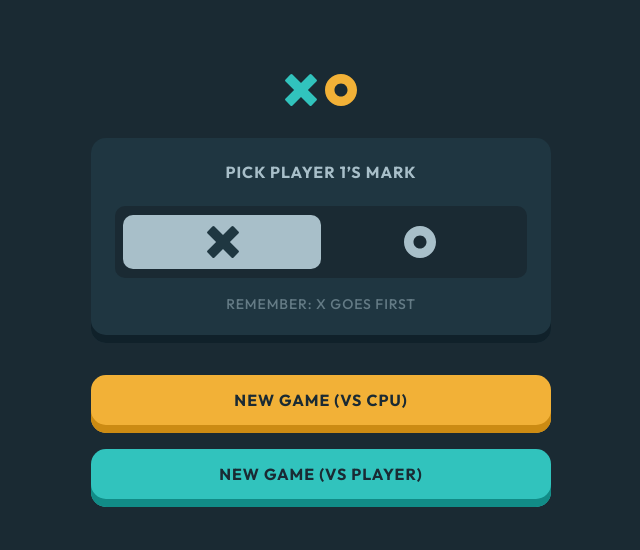
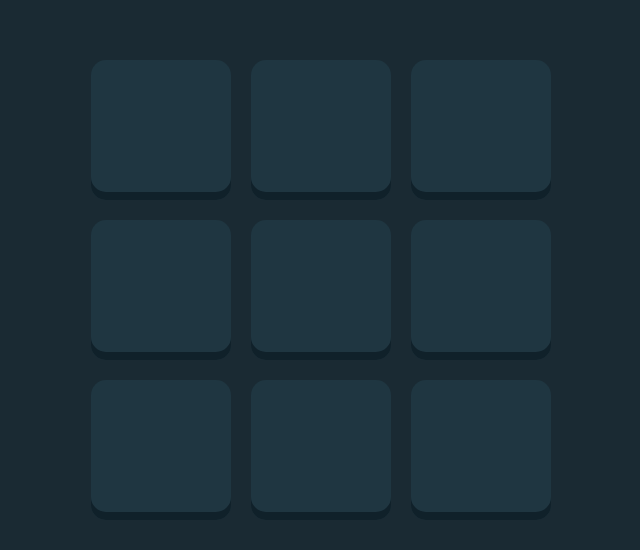
Before and after one commit to bauele/tic-tac-toe, a React (Create React App) app: page / in a window 1280 px wide. Shown: the part 110-660 px from the top of the page, without its empty margins (319-959 px from the left). Built offline with nearby package versions, Linux system fonts and the light colour scheme.

Commit message:
Add gameboard component with tests
The gameboard can be interacted with to place player marks. Gameboard
does have styling applied. There are currently no win or reset
conditions present.

```diff
--- a/src/App.css
+++ b/src/App.css
@@ -195,6 +195,37 @@
     animation-fill-mode: forwards;
 }
 
+/*  Game classes */
+.play-game {
+    height: 100%;
+    min-height: 516px;
+    max-height: 623px;
+}
+
+.gameboard {
+    display: grid;
+    grid-template-columns: 1fr 1fr 1fr;
+    align-content: center;
+    gap: 20px;
+
+    width: 100%;
+    height: 100%;
+    min-height: 328px;
+    max-height: 461px;
+}
+
+.gameboard-space {
+    border: none;
+    min-width: 96px;
+    min-height: 96px;
+    aspect-ratio: 1/1;
+}
+
+.gameboard-token {
+    width: 64;
+    height: 64px;
+}
+
 /*  Headings */
 .upper-text {
     text-transform: uppercase;
--- a/src/App.tsx
+++ b/src/App.tsx
@@ -1,11 +1,16 @@
 import { NewGameMenu } from './components/NewGameMenu';
 
 import './App.css';
+import { PlayGame } from './components/PlayGame';
 
 function App() {
     return (
         <div className="App flex-row-center">
+            {/*
             <NewGameMenu />
+            */}
+
+            {<PlayGame />}
         </div>
     );
 }
--- /dev/null
+++ b/src/components/Gameboard.tsx
@@ -0,0 +1,51 @@
+import { GameboardSpace } from './GameboardSpace';
+
+import xTokenImage from '../assets/icon-x.svg';
+import oTokenImage from '../assets/icon-o.svg';
+
+type GameboardProps = {
+    board: Array<Array<number>>;
+    onUpdate: (position: [number, number]) => void;
+};
+
+export const Gameboard = ({ board, onUpdate }: GameboardProps) => {
+    const gameBoardSpaces = board.map((row: number[], rowIndex: number) => {
+        return row.map((value: number, colIndex: number) => {
+            return (
+                <GameboardSpace
+                    /*  Using row.length will factor in all of the elements
+                        in the previous rows. Assuming a row.length of 3,
+                        row.length (3) * rowIndex (1) * colIndex (0) returns
+                        3 for the first element in the first row */
+                    key={row.length * rowIndex + colIndex}
+                    onClick={() => onUpdate([rowIndex, colIndex])}
+                    onKeyDown={(e) => {
+                        if (e.key === 'Enter' || e.code === 'Space') {
+                            onUpdate([rowIndex, colIndex]);
+                        }
+                    }}
+                >
+                    {value !== 0 ? (
+                        value === 1 ? (
+                            <img
+                                className="gameboard-token"
+                                src={xTokenImage}
+                                aria-label="x-mark"
+                            />
+                        ) : (
+                            <img
+                                className="gameboard-token"
+                                src={oTokenImage}
+                                aria-label="o-mark"
+                            />
+                        )
+                    ) : (
+                        <div aria-label="empty-space"></div>
+                    )}
+                </GameboardSpace>
+            );
+        });
+    });
+
+    return <div className="gameboard"> {gameBoardSpaces} </div>;
+};
--- /dev/null
+++ b/src/components/GameboardSpace.tsx
@@ -0,0 +1,21 @@
+type GameboardSpaceProps = {
+    children: React.ReactNode;
+    onClick: React.MouseEventHandler<HTMLButtonElement>;
+    onKeyDown?: React.KeyboardEventHandler<HTMLButtonElement>;
+};
+
+export const GameboardSpace = ({
+    children,
+    onClick,
+    onKeyDown,
+}: GameboardSpaceProps) => {
+    return (
+        <button
+            className="gameboard-space bg-semi-dark-navy box-shadow-semi-dark-navy border-radius-15"
+            onClick={onClick}
+            onKeyDown={onKeyDown}
+        >
+            {children}
+        </button>
+    );
+};
--- /dev/null
+++ b/src/components/PlayGame.tsx
@@ -0,0 +1,37 @@
+import { useState } from 'react';
+
+import { Gameboard } from './Gameboard';
+
+type PlayGameProps = {};
+
+export const PlayGame = ({}: PlayGameProps) => {
+    const [board, setBoard] = useState([
+        [0, 0, 0],
+        [0, 0, 0],
+        [0, 0, 0],
+    ]);
+
+    const [playerTurn, setPlayerTurn] = useState(1);
+
+    const updateBoard = (position: [number, number]) => {
+        /*  Check if space on the board is available
+            TODO: This should eventually be replaced with an API call and the
+            server will determine if the space is available or not */
+        if (board[position[0]][position[1]] === 0) {
+            let currentBoard = board;
+            currentBoard[position[0]][position[1]] = playerTurn;
+            setBoard(currentBoard);
+            updatePlayerTurn();
+        }
+    };
+
+    const updatePlayerTurn = () => {
+        setPlayerTurn(playerTurn === 1 ? 2 : 1);
+    };
+
+    return (
+        <div className="flex-row-center new-game-menu play-game">
+            <Gameboard board={board} onUpdate={updateBoard} />
+        </div>
+    );
+};
```
Also changed, not shown: 2 other files (tests, documents, lock files or other folders).
